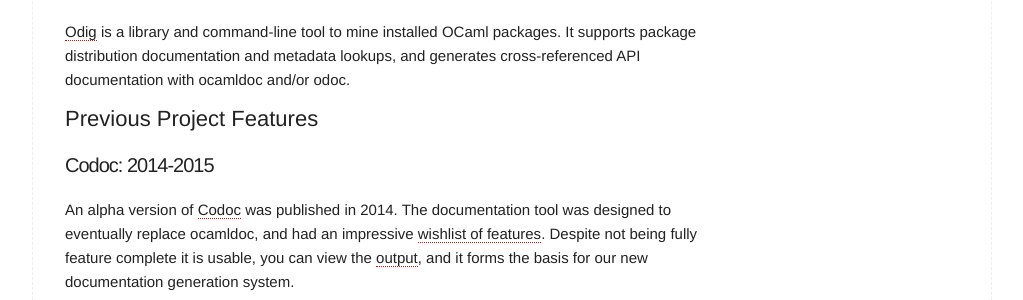
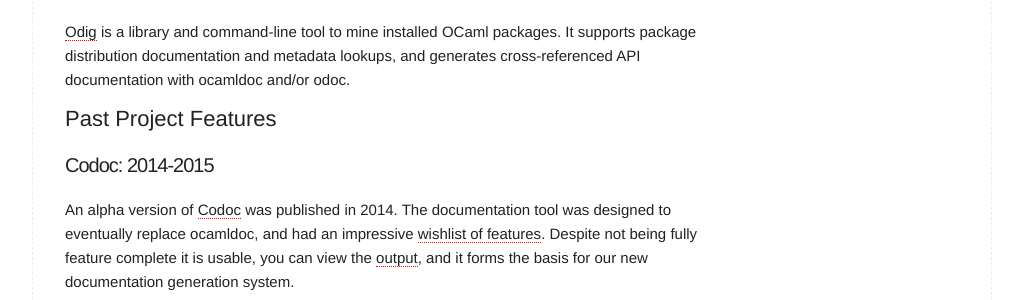
Before and after one commit to ocamllabs/ocamllabs-www, a Jekyll site: the page built from _doc/documentation.md, in a window 1280 px wide. Shown: the part 484-784 px from the top of the page, without its empty margins (128-1151 px from the left). Built offline with Jekyll 4.4.1, drawn with Linux system fonts in a browser that asks for light colours.

Commit message:
Grammar changes

```diff
--- a/_doc/documentation.md
+++ b/_doc/documentation.md
@@ -19,7 +19,7 @@
 
 [Odig](http://erratique.ch/software/odig) is a library and command-line tool to mine installed OCaml packages. It supports package distribution documentation and metadata lookups, and generates cross-referenced API documentation with ocamldoc and/or odoc.
 
-## Previous Project Features
+## Past Project Features
 
 ### Codoc: 2014-2015
 
@@ -30,6 +30,7 @@
 The OCaml toolchain has shipped with the [ocamldoc](https://github.com/ocaml-doc) tool for a long time - it runs over a single OCaml library and generates cross-referenced documentation.  It also supports a variety of outputs, such as Latex, HTML, PDF and even manpages. However, it is starting to show its age for large, complex codebases such as [Core](http://github.com/janestreet/core), and so we are developing a more scalable alternative for the Platform effort.
 
 OPAM-doc consists of two separate commands:
+
 * [bin-doc](http://github.com/ocamllabs/bin-doc) is a replacement for the OCamldoc lexer (which extracts documentation from [source code comments](http://caml.inria.fr/pub/docs/manual-ocaml-4.00/manual029.html)). It uses the OCaml-4.00+ facility for generating .cmt files that contain the typed AST, and generates .cmd files which contain the documentation information. By using a separate file from the AST, we leave open the possibility of having multiple language translations in the future. These .cmd and .cmdi files can be combined with the .cmt files to generate complete documentation directly from the output of the compiler. This command is intended to be temporary, and can be integrated into the upstream in the future.
 
 * [opam-doc](http://github.com/ocamllabs/opam-doc opam-doc) takes a set of cmt and cmd files and outputs a single JSON representation of all the files. This JSON can then be post-processed (or directly rendered in Javascript) to create a single documentation repository that reliably renders cross-references across entire libraries. Thus, the entire Platform can have one documentation source rather than having to search across packages.
```
Also changed, not shown: _doc/opam.md (+1 -0 lines).
